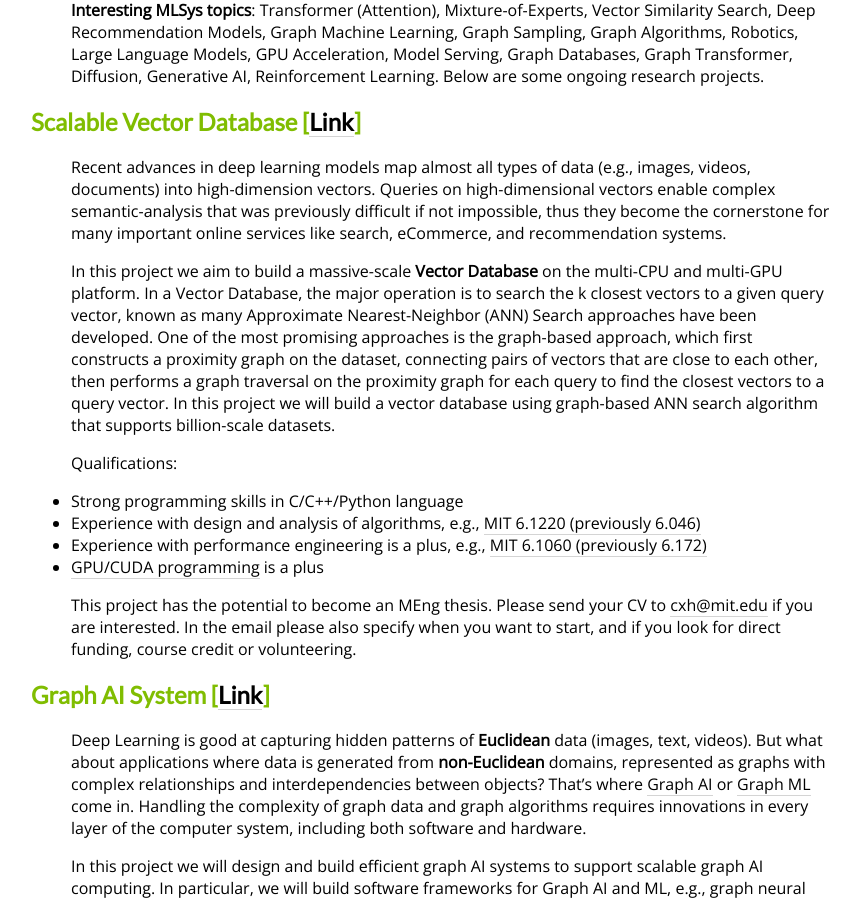
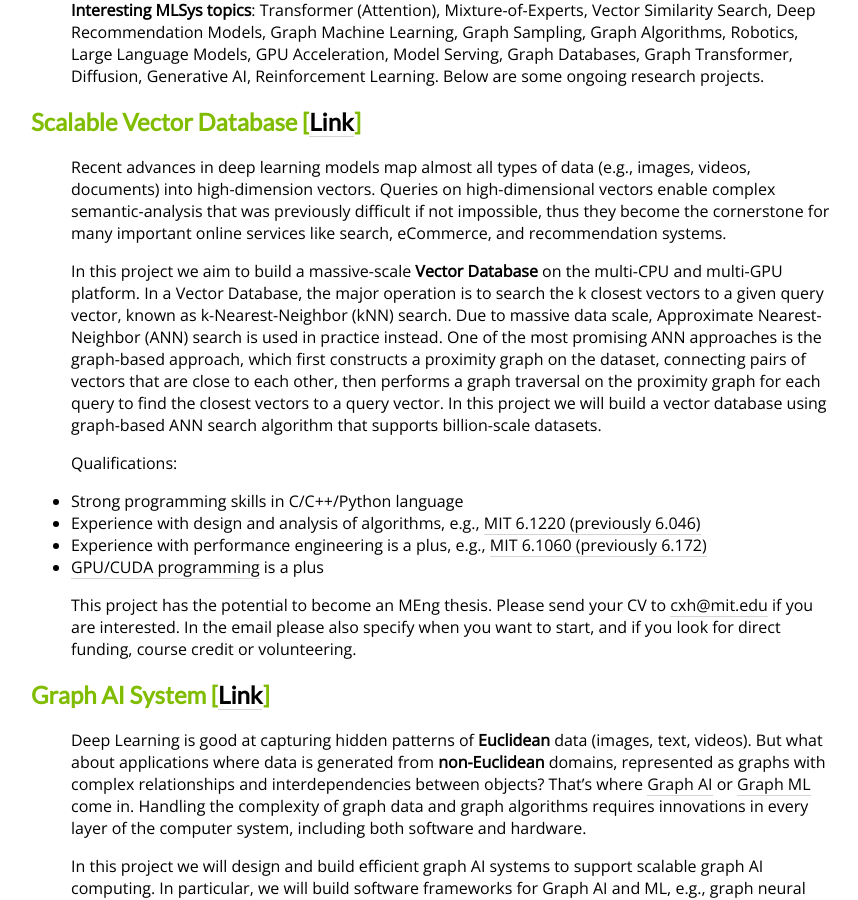
Before and after one commit to chenxuhao/chenxuhao.github.io, a Jekyll site: the page student-oppo.html, which Jekyll copies as it is, in a window 1280 px wide and 900 px high, scrolled down 386 px. Shown: the whole window, without its empty margins (209-1067 px from the left). Built offline with Jekyll 4.4.1, drawn with Linux system fonts in a browser that asks for light colours.

Commit message:
update student-oppo again

```diff
--- a/student-oppo.html
+++ b/student-oppo.html
@@ -111,9 +111,9 @@ Contact: <a href="https://chenxuhao.github.io/">Xuhao Chen</a> <br/>
   </p>
   <p>
     In this project we aim to build a massive-scale <strong>Vector Database</strong> on the multi-CPU and multi-GPU platform.
-    In a Vector Database, the major operation is to search the k closest vectors to a given query vector, known as
-    many Approximate Nearest-Neighbor (ANN) Search approaches have been developed. One of the most
-    promising approaches is the graph-based approach, which first constructs a proximity graph on the dataset,
+    In a Vector Database, the major operation is to search the k closest vectors to a given query vector,
+    known as k-Nearest-Neighbor (kNN) search. Due to massive data scale, Approximate Nearest-Neighbor (ANN) search is used in practice instead.
+    One of the most promising ANN approaches is the graph-based approach, which first constructs a proximity graph on the dataset,
     connecting pairs of vectors that are close to each other, then performs a graph traversal on the proximity
     graph for each query to find the closest vectors to a query vector. In this project we will build a vector
     database using graph-based ANN search algorithm that supports billion-scale datasets.
```
